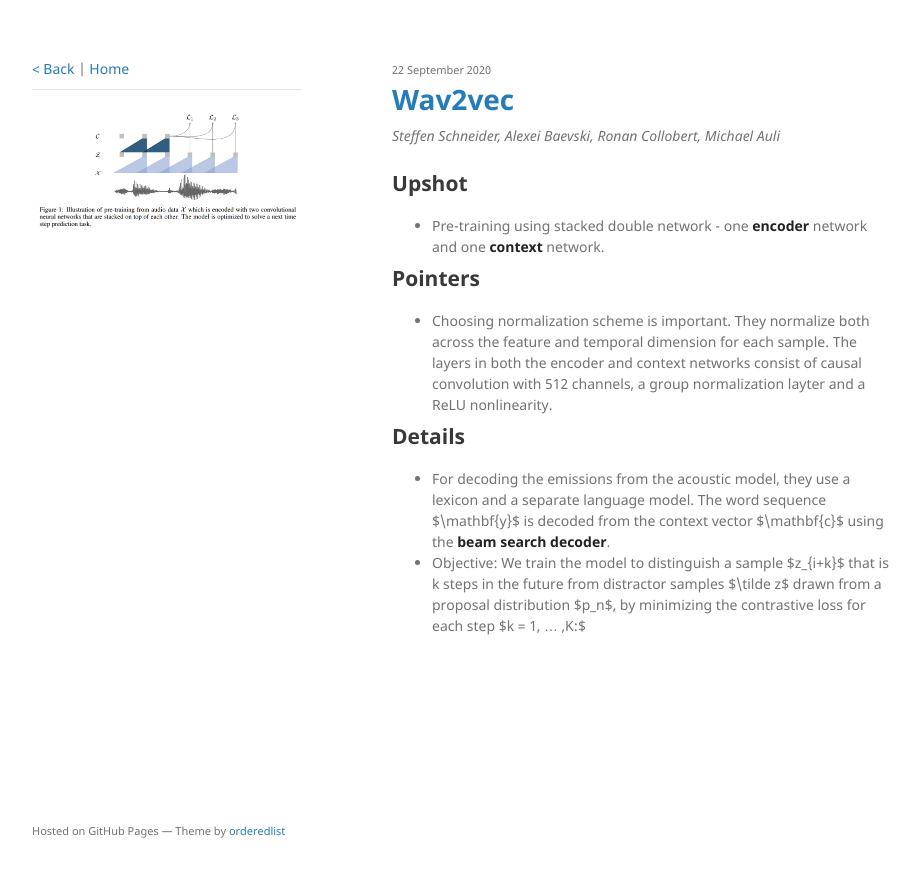
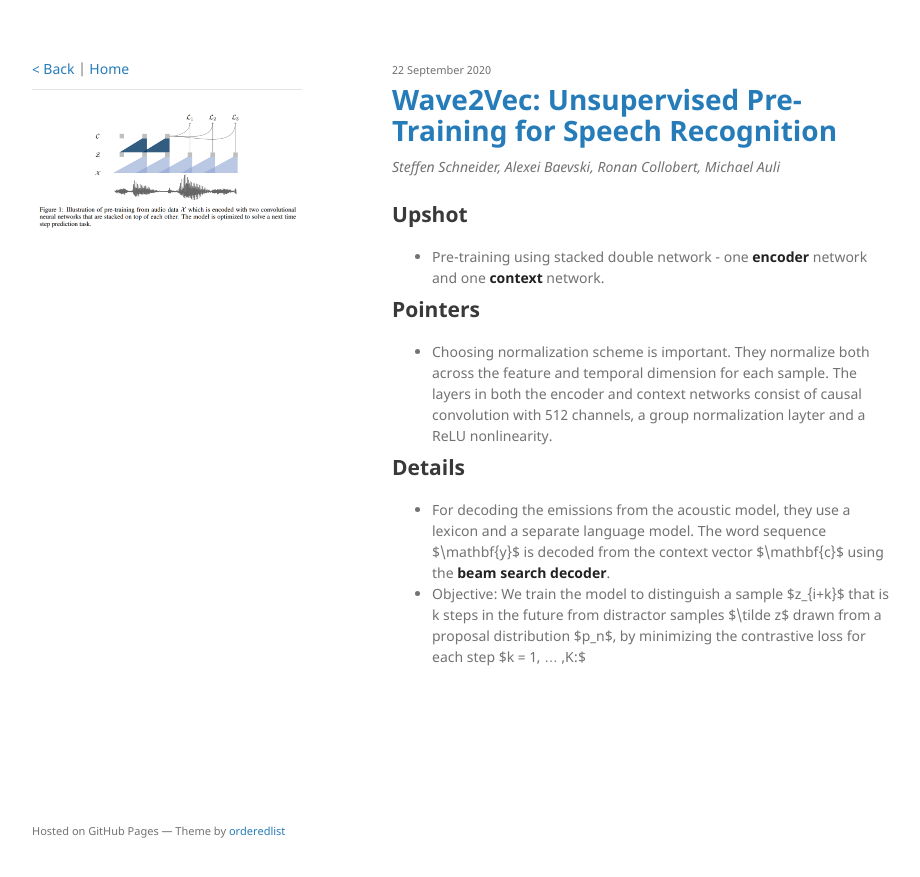
Before and after one commit to shreyanc/shreyanc.github.io, a Jekyll site: the page built from _posts/2020-09-22-wav2vec.md, in a window 1280 px wide. Shown: the top 877 px of the page, without its empty margins (178-1098 px from the left). Built offline with Jekyll 4.4.1, drawn with Linux system fonts in a browser that asks for light colours.

Commit message:
Update 2020-09-22-wav2vec.md

```diff
--- a/_posts/2020-09-22-wav2vec.md
+++ b/_posts/2020-09-22-wav2vec.md
@@ -10,7 +10,7 @@ logo: /assets/img/apad_wav2vec.png
 link: 'https://arxiv.org/abs/1904.05862'
 is_post: true
 parent: /apad.html
-title: null
+title: 'Wave2Vec: Unsupervised Pre-Training for Speech Recognition'
 ---
 ## Upshot
 - Pre-training using stacked double network - one **encoder** network and one **context** network.
```
